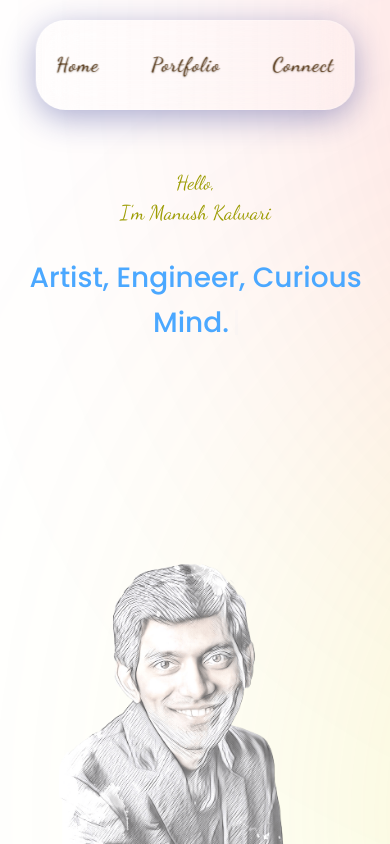
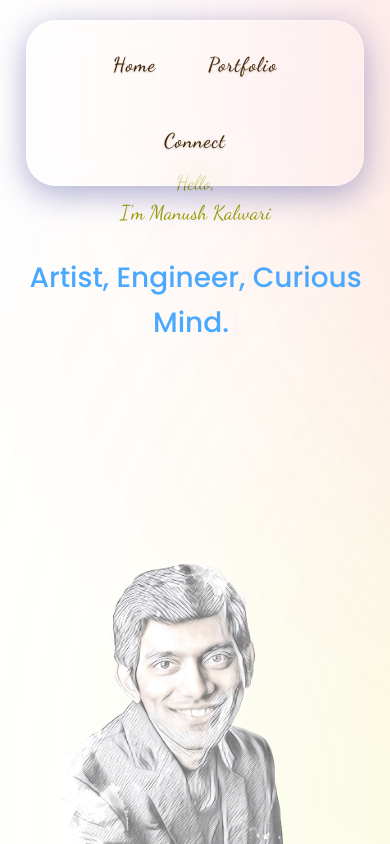
Before and after one commit to ManushKalwari/Portfolio, a React (Create React App) app: page / in a window 390 px wide. Built offline with nearby package versions, Linux system fonts and the light colour scheme; a web font is replaced by a local one.

Commit message:
Updated styles and glassmorphism for topbar and portfolio cards

```diff
--- a/src/App.css
+++ b/src/App.css
@@ -422,12 +422,12 @@ h4 {
     display: flex;
     justify-content: center;
     align-items: center;
-    gap: 12px;             /* space between links */
+    gap: 12px;
     padding: 12px 12px;
-    width: 75vw;
+    width: 80vw;
     height: auto;
-    flex-wrap: nowrap;     /* prevent wrapping */
-    overflow-x: auto;      /* allow scroll if squeezed */
+    flex-wrap: wrap;
+    overflow-x: hidden;
   }
 
   .topbar a {
```
